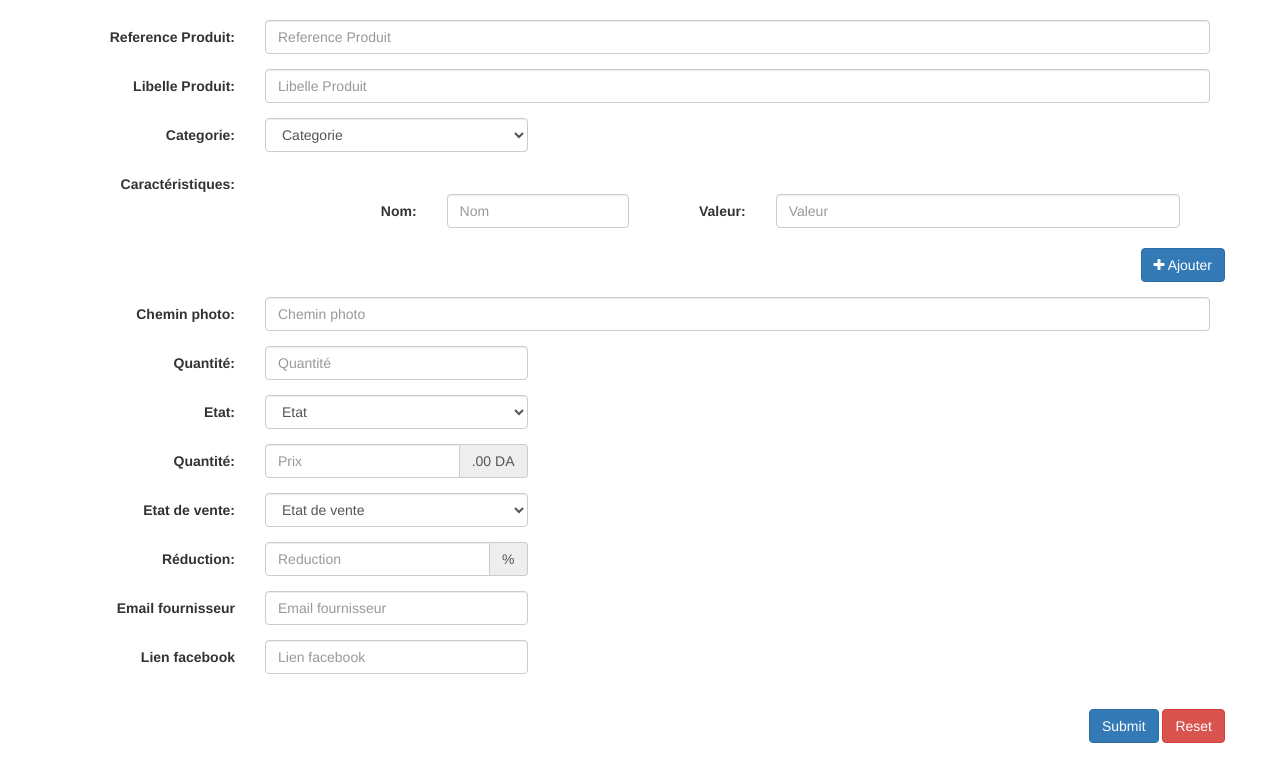
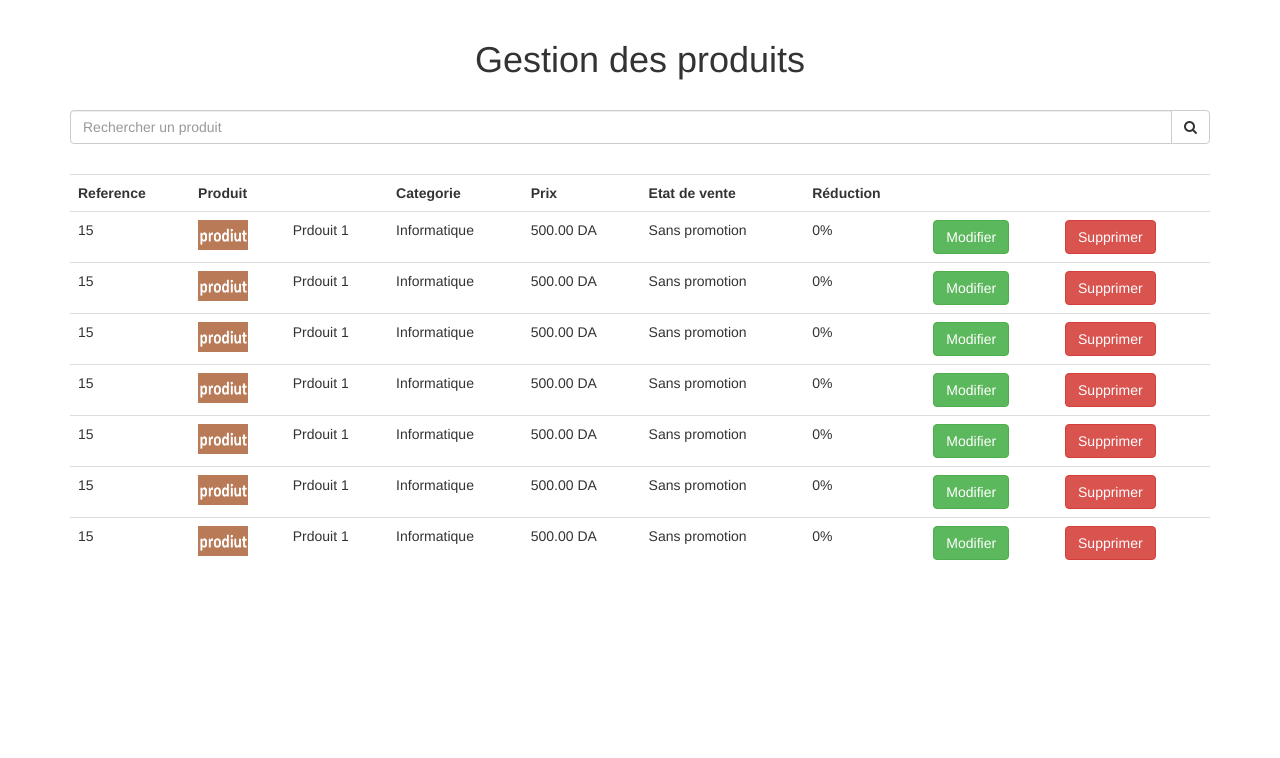
Before and after one commit to yacine17/PFEecommerceWebSite, a PHP site: page / in a window 1280 px wide. Shown: the part 52-810 px from the top of the page. After the commit the page ends 612 px from the top, so only its background shows below. Run offline with PHP 8.4, Linux system fonts and the light colour scheme.

Commit message:
Gestion des prduit

```diff
--- a/Dynamic/admin/css/style.css
+++ b/Dynamic/admin/css/style.css
@@ -6,3 +6,8 @@
     margin-top: 20px;
 }
 /*End Insérer Produit*/
+/*Start Gestion Produit*/
+.gestionProduit .input-group{
+    margin: 30px 0 30px 0;
+}
+/*End Gestion Produit*/
--- a/Dynamic/admin/index.php
+++ b/Dynamic/admin/index.php
@@ -7,7 +7,7 @@
  */
 require 'pages/templates/header.php';
 require 'pages/templates/navbar.php';
-require 'pages/InsererProduit.php';
+require 'pages/gestionProduit.php';
 
 
 require 'pages/templates/footer.php';
--- /dev/null
+++ b/Dynamic/admin/pages/gestionProduit.php
@@ -0,0 +1,109 @@
+<?php
+/**
+ * Created by PhpStorm.
+ * User: Yacine
+ * Date: 03/04/2017
+ * Time: 18:24
+ */?>
+<div class="gestionProduit">
+    <div class="container">
+        <h1 class="text-center">Gestion des produits</h1>
+        <form>
+            <div class="input-group">
+                <input type="text" class="form-control" placeholder="Rechercher un produit">
+                <span class="input-group-btn">
+                    <button class="btn btn-default" type="button"><i class="fa fa-search"></i></button>
+                </span>
+            </div>
+        </form>
+        <table class="table">
+            <tr>
+                <th>Reference</th>
+                <th colspan="2">Produit</th>
+                <th>Categorie</th>
+                <th>Prix</th>
+                <th>Etat de vente</th>
+                <th>Réduction</th>
+                <th></th>
+                <th></th>
+            </tr>
+            <tr>
+                <td>15</td>
+                <td><img src="pages/im.png" width="50" height="30"></td>
+                <td>Prdouit 1</td>
+                <td>Informatique</td>
+                <td>500.00 DA</td>
+                <td>Sans promotion</td>
+                <td>0%</td>
+                <td><button class="btn btn-success">Modifier</button></td>
+                <td><button class="btn btn-danger">Supprimer</button></td>
+            </tr>
+            <tr>
+                <td>15</td>
+                <td><img src="pages/im.png" width="50" height="30"></td>
+                <td>Prdouit 1</td>
+                <td>Informatique</td>
+                <td>500.00 DA</td>
+                <td>Sans promotion</td>
+                <td>0%</td>
+                <td><button class="btn btn-success">Modifier</button></td>
+                <td><button class="btn btn-danger">Supprimer</button></td>
+            </tr>
+            <tr>
+                <td>15</td>
+                <td><img src="pages/im.png" width="50" height="30"></td>
+                <td>Prdouit 1</td>
+                <td>Informatique</td>
+                <td>500.00 DA</td>
+                <td>Sans promotion</td>
+                <td>0%</td>
+                <td><button class="btn btn-success">Modifier</button></td>
+                <td><button class="btn btn-danger">Supprimer</button></td>
+            </tr>
+            <tr>
+                <td>15</td>
+                <td><img src="pages/im.png" width="50" height="30"></td>
+                <td>Prdouit 1</td>
+                <td>Informatique</td>
+                <td>500.00 DA</td>
+                <td>Sans promotion</td>
+                <td>0%</td>
+                <td><button class="btn btn-success">Modifier</button></td>
+                <td><button class="btn btn-danger">Supprimer</button></td>
+            </tr>
+            <tr>
+                <td>15</td>
+                <td><img src="pages/im.png" width="50" height="30"></td>
+                <td>Prdouit 1</td>
+                <td>Informatique</td>
+                <td>500.00 DA</td>
+                <td>Sans promotion</td>
+                <td>0%</td>
+                <td><button class="btn btn-success">Modifier</button></td>
+                <td><button class="btn btn-danger">Supprimer</button></td>
+            </tr>
+            <tr>
+                <td>15</td>
+                <td><img src="pages/im.png" width="50" height="30"></td>
+                <td>Prdouit 1</td>
+                <td>Informatique</td>
+                <td>500.00 DA</td>
+                <td>Sans promotion</td>
+                <td>0%</td>
+                <td><button class="btn btn-success">Modifier</button></td>
+                <td><button class="btn btn-danger">Supprimer</button></td>
+            </tr>
+            <tr>
+                <td>15</td>
+                <td><img src="pages/im.png" width="50" height="30"></td>
+                <td>Prdouit 1</td>
+                <td>Informatique</td>
+                <td>500.00 DA</td>
+                <td>Sans promotion</td>
+                <td>0%</td>
+                <td><button class="btn btn-success">Modifier</button></td>
+                <td><button class="btn btn-danger">Supprimer</button></td>
+            </tr>
+        </table>
+    </div>
+</div>
```
Also changed, not shown: Dynamic/admin/pages/im.png (added).
